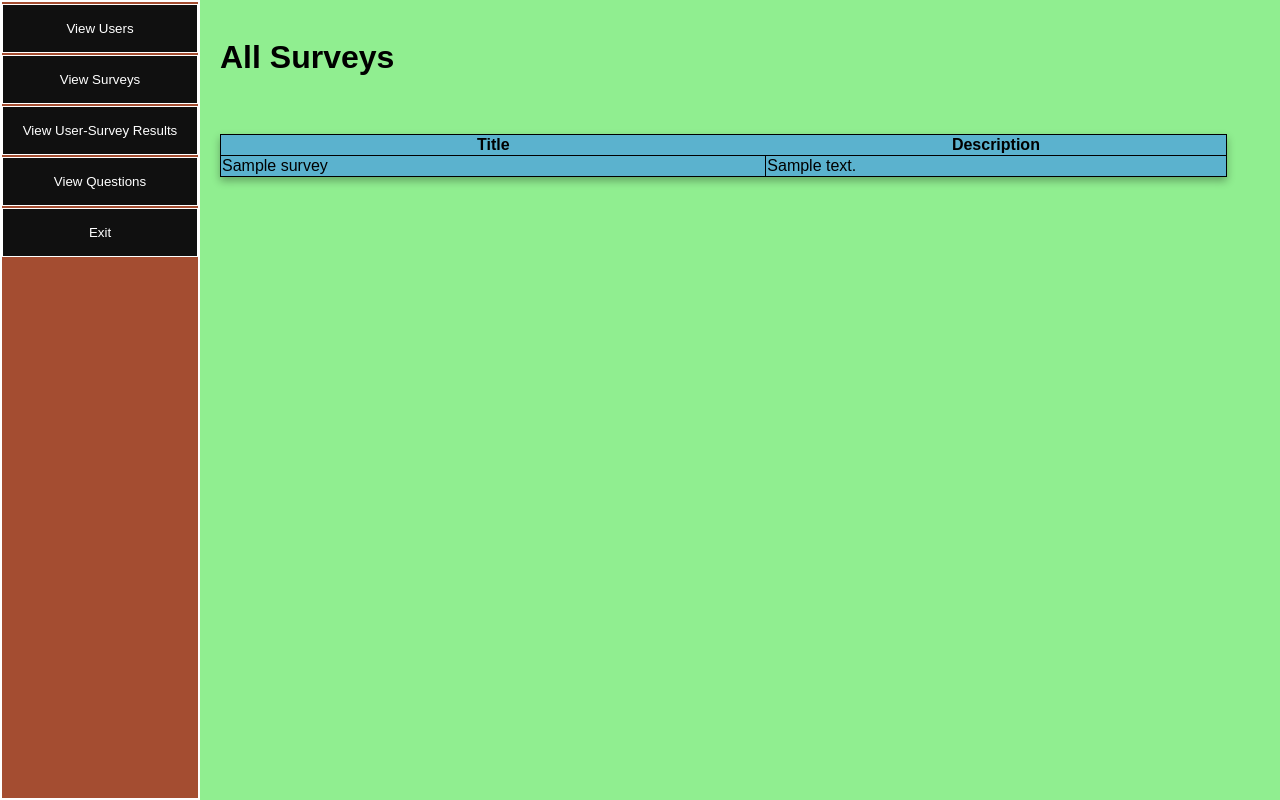
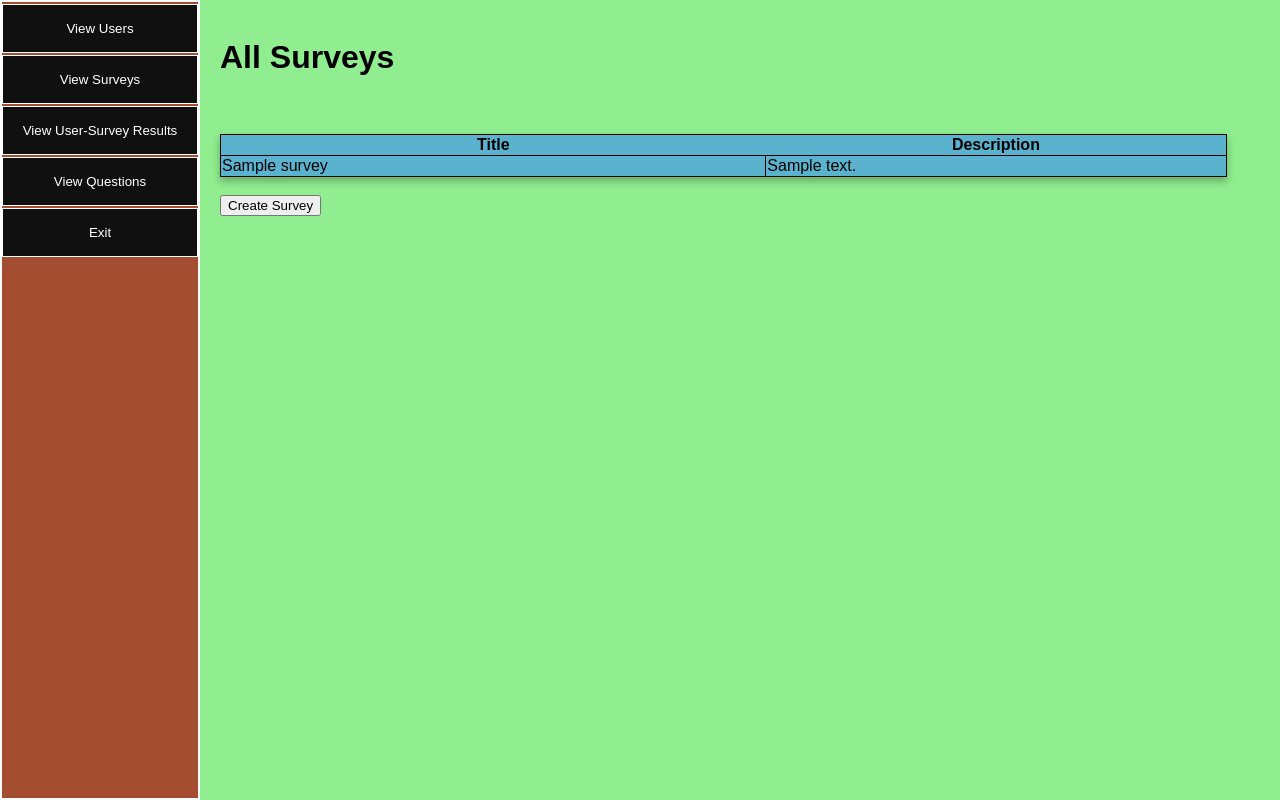
Before and after one commit to LeoHerms/WebSurveyEngine, a PHP site: page /viewSurveys.php in a window 1280 px wide. Run offline with PHP 8.4, Linux system fonts and the light colour scheme; the visitor is signed in with stand-in values (Sample User, id 1); tables that the repository leaves empty or names only in its code hold one stand-in row (values such as "Sample post").

Commit message:
Made the button for creating surveys. Redirect to createSurvey.php -> createSurveyHandler.php (Modifying entity_survey, entity_question, entity_answer, xref_survey_question, xref_question_answer

```diff
--- a/viewSurveys.php
+++ b/viewSurveys.php
@@ -67,6 +67,11 @@ $store_db->disconnect();
                 <br><br>
                 </tbody>
             </table>
+            <br>
+            <form action="createSurvey.php" method="post">
+                <input type="hidden" name="action" value="create_survey">
+                <button type="submit">Create Survey</button>
+            </form>
         <?php endif; ?>
     </div>
 
```
